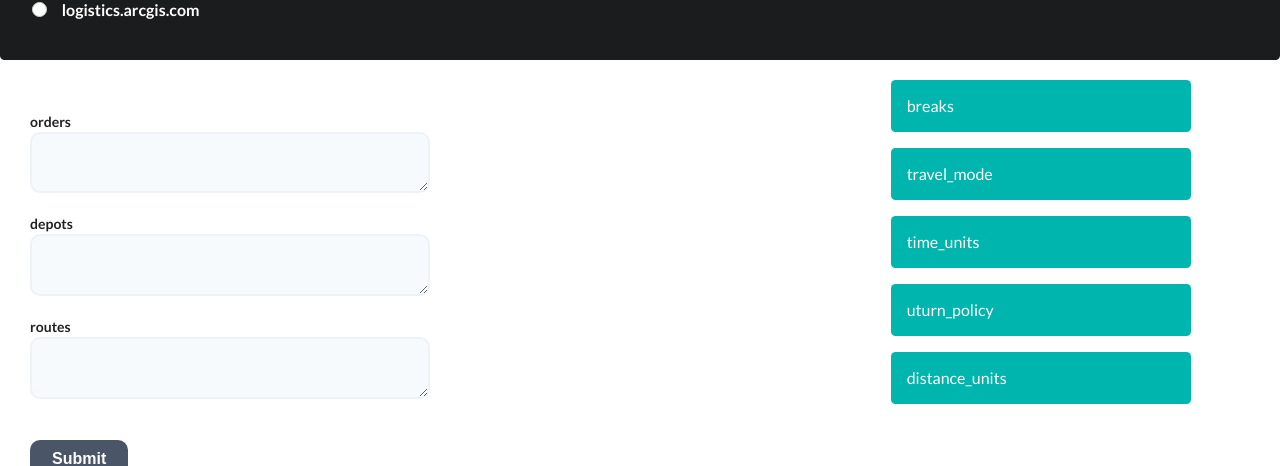
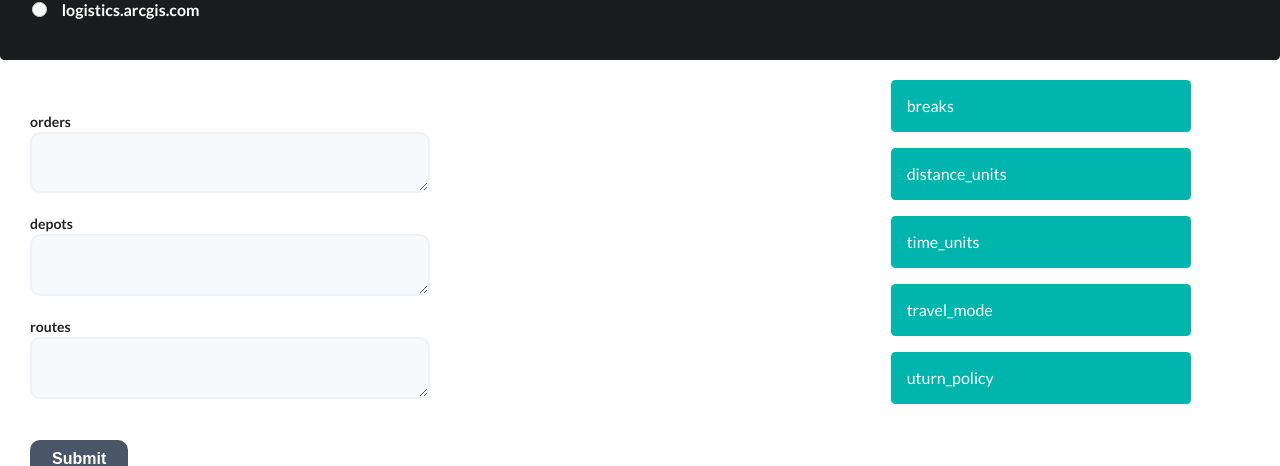
Before and after one commit to banuelosj/vrp-react-app, a React (Create React App) app: page / in a window 1280 px wide. Shown: the part 359-825 px from the top of the page. Built offline with nearby package versions, Linux system fonts and the light colour scheme.

Commit message:
loading the cards via json

```diff
--- a/package.json
+++ b/package.json
@@ -6,6 +6,7 @@
     "@testing-library/jest-dom": "^4.2.4",
     "@testing-library/react": "^9.4.0",
     "@testing-library/user-event": "^7.2.1",
+    "axios": "^0.19.0",
     "formik": "^2.0.8",
     "react": "^16.12.0",
     "react-dom": "^16.12.0",
--- /dev/null
+++ b/public/input-card-list-items.json
@@ -0,0 +1,19 @@
+{
+    "items":
+    [{
+        "name": "breaks",
+        "type": "textarea"
+    },{
+        "name": "distance_units",
+        "type": "select"
+    },{
+        "name": "time_units",
+        "type": "select"
+    },{
+        "name": "travel_mode",
+        "type": "textarea"
+    },{
+        "name": "uturn_policy",
+        "type": "select"
+    }]
+}
--- a/src/components/App.js
+++ b/src/components/App.js
@@ -3,17 +3,23 @@ import Menu from './Menu';
 import RadioButtons from './RadioButtons';
 import FormComponent from './FormComponent';
 import InputList from './InputList';
+import axios from 'axios';
 
 class App extends React.Component {
     state = {
         service: "sample",
-        selectedInput: '',
         formInputs: [
             {name:"orders", type:"textarea"},
             {name:"depots", type:"textarea"},
             {name:"routes", type:"textarea"}
-        ]
+        ],
+        inputCards: [],
+        selectedCards: []
     };
+
+    componentDidMount() {
+        this.loadInputCards();
+    }
 
     onRadioChange = (e) => {
         this.setState({
@@ -24,14 +30,25 @@ class App extends React.Component {
     }
 
     //adding a new input to the form
-    onInputSelect = (e) => {
+    onInputSelect = (card) => {
+        //check to see if the input has already been clicked an added to the form
+        //if()
         this.setState({
-            selectedInput: e.target.innerHTML,
-            formInputs: this.state.formInputs.concat([{name: e.target.innerHTML, type: e.target.id}])
+            formInputs: this.state.formInputs.concat([{name: card.target.innerHTML, type: card.target.id}]),
+            selectedCards: this.state.selectedCards.concat([card])
         },
         () => {
-            console.log(this.state.selectedInput);
             console.log(this.state.formInputs);
+            console.log('selectedcards:', this.state.selectedCards);
+        });
+    }
+
+    //populate the InputCard list on the rail
+    loadInputCards = async() => {
+        const response = await axios.get(process.env.PUBLIC_URL + "./input-card-list-items.json");
+        this.setState({inputCards: response.data.items},
+        () => {
+            console.log("cards: ", this.state.inputCards);
         });
     }
 
@@ -61,7 +78,7 @@ class App extends React.Component {
                     </div>
                     <div className="column">
                         <div className="ui right close rail">
-                            <InputList onClick={this.onInputSelect} />
+                            <InputList onClick={this.onInputSelect} cards={this.state.inputCards} selectedCards={this.state.selectedCards}/>
                         </div>
                     </div>
                 </div>
--- a/src/components/InputCard.js
+++ b/src/components/InputCard.js
@@ -5,7 +5,7 @@ import React from 'react';
 
 const InputCard = (props) => {
     return (
-        <div
+        <div onClick={()=> props.onClick(props.card)}
             name={props.name}
             id={props.id}
             className="ui teal inverted segment"
--- a/src/components/InputField.js
+++ b/src/components/InputField.js
@@ -6,13 +6,47 @@ const InputField = (props) => {
     const type = props.type;
     const name = props.name;
 
+
     switch(type) {
         case 'textarea':
             return <Field name={name} as={type} className="form-input" />;
         case 'select':
-            return (
-                <SelectInput name={name} type={type}></SelectInput>
-            );
+            if(props.name === "uturn_policy") {
+                return (
+                    <Field name={name} as={type}>
+                        <option value="">select uturn-policy</option>
+                        <option value="Allowed">Allowed</option>
+                        <option value="Not Allowed">Not Allowed</option>
+                        <option value="Allowed only at Intersections and Dead Ends">Allowed only at Intersections and Dead Ends</option>
+                        <option value="Allowed only at Dead Ends">Allowed only at Dead Ends</option>
+                    </Field>
+                )
+            } else if(props.name === "time_units") {
+                return (
+                    // <SelectInput name={name} type={type}></SelectInput>
+                    <Field name={name} as={type}>
+                        <option value="">select time units</option>
+                        <option value="Minutes">Minutes</option>
+                        <option value="Hours">Hours</option>
+                        <option value="Days">Days</option>
+                        <option value="Seconds">Seconds</option>
+                    </Field>
+                );
+            } else {
+                //distance units
+                return (
+                    // <SelectInput name={name} type={type}></SelectInput>
+                    <Field name={name} as={type}>
+                        <option value="">select distance units</option>
+                        <option value="Miles">Miles</option>
+                        <option value="Kilometers">Kilometers</option>
+                        <option value="Feet">Feet</option>
+                        <option value="Meters">Meters</option>
+                        <option value="Yards">Yards</option>
+                        <option value="NauticalMiles">NauticalMiles</option>
+                    </Field>
+                );
+            }
         default:
             return <Field name={name} className="form-input" placeHolder="No input type assigned"/>;
     }
--- a/src/components/InputList.js
+++ b/src/components/InputList.js
@@ -4,13 +4,18 @@ import InputCard from './InputCard';
 const InputList = (props) => {
     return (
         <div>
-            <InputCard name="breaks" id="textarea" onClick={props.onClick}/>
-            <InputCard name="travel_mode" id="textarea" onClick={props.onClick} />
-            <InputCard name="time_units" id="select" onClick={props.onClick}/>
-            <InputCard name="uturn_policy" id="select" onClick={props.onClick}/>
-            <InputCard name="distance_units" id="select" onClick={props.onClick} />
+            {props.cards.map((card, idx) => (
+                <InputCard
+                    name={card.name}
+                    id={card.type}
+                    key={`${card.name} + - + ${idx + 1}`}
+                    onClick={props.onClick}
+                    card={card}
+                    selectedCards={props.selectedCards}
+                />
+            ))}
         </div>
-    )
+    );
 }
 
 export default InputList;
```
Also changed, not shown: 1 other file (tests, documents, lock files or other folders).
